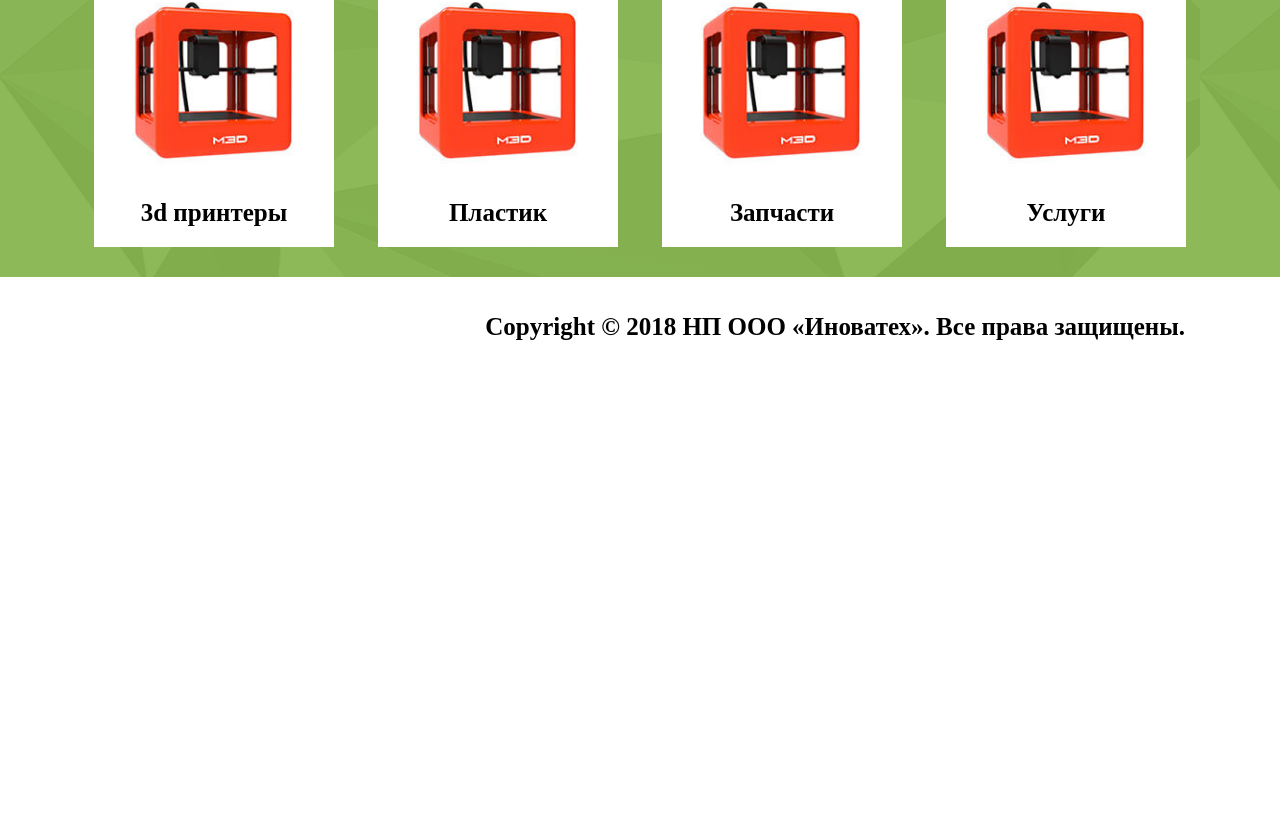
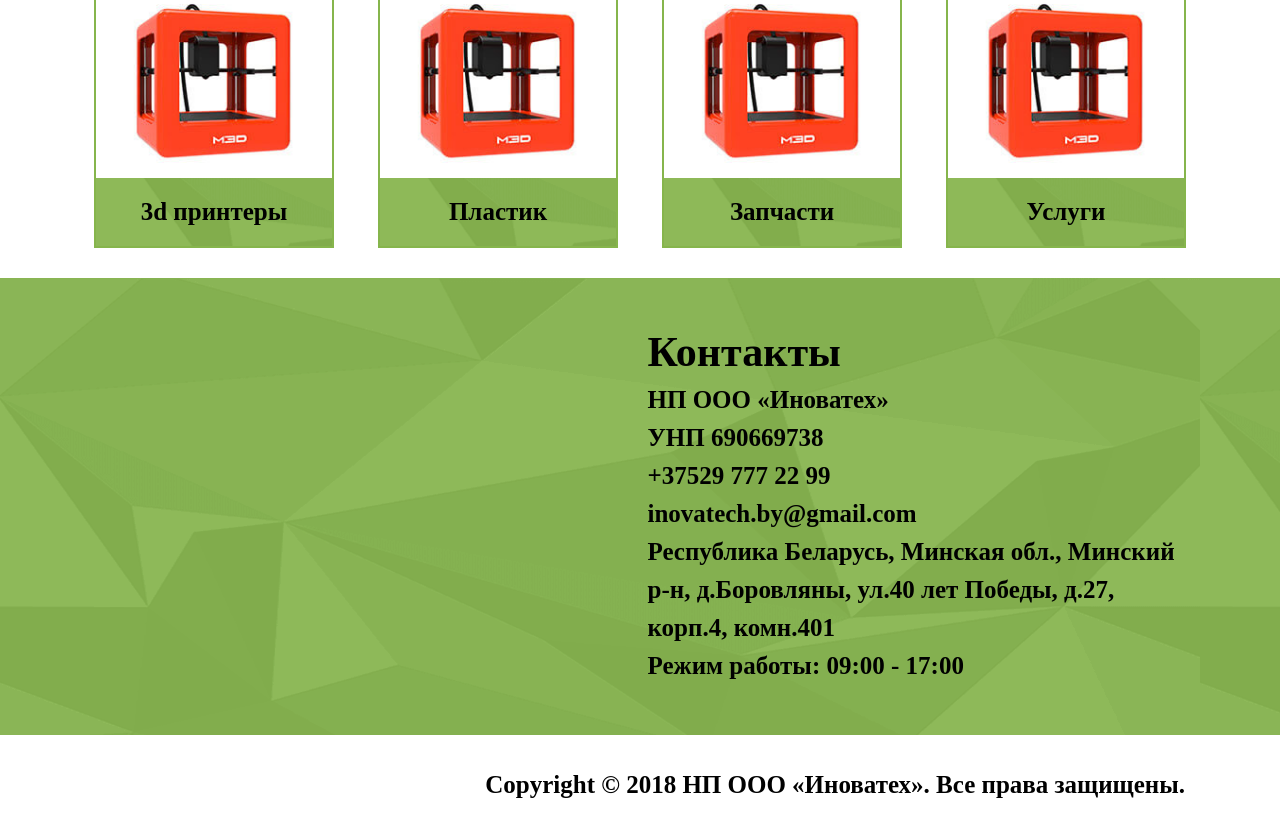
Before and after one commit to radius486/inovatech, a Vue app: page / in a window 1280 px wide. Shown: the part 693-1528 px from the top of the page. Before the commit the page ends 1070 px from the top, so only its background shows below. Built offline with nearby package versions, Linux system fonts and the light colour scheme.

Commit message:
Contacts component.

```diff
--- a/src/assets/styles/components/home-page.sass
+++ b/src/assets/styles/components/home-page.sass
@@ -2,13 +2,15 @@
   font-size: 0
   background-color: #051924
 
+
 .home-catalog
-  background-color: #86b54c
-  background-image: url('../assets/images/background.png')
+  background-color: #fff
+
   .container
     display: flex
     align-items: center
     justify-content: center
+
 
 .home-category
   display: flex
@@ -19,7 +21,10 @@
   margin: 30px 22px
   text-decoration: none
   position: relative
-  background-color: #fff
+  background-color: #86b54c
+  background-image: url('../assets/images/background.png')
+  border: 2px solid #86b54c
+  box-sizing: border-box
 
   &:before
     content: ''
@@ -34,13 +39,29 @@
   &:hover:before
     background-color: rgba(0, 0, 0, 0.2)
 
+
 .home-category_image
   max-width: 100%
   max-height: 192px
   height: auto
+
 
 .home-category_title
   margin: 20px 0
   font-size: 25px
   color: #000
   font-weight: bold
+
+
+.home-contacts
+  background-color: #86b54c
+  background-image: url('../assets/images/background.png')
+
+  .container
+    display: flex
+    align-items: center
+    justify-content: space-between
+    padding: 50px 55px
+
+    > div
+      flex-basis: 50%
--- /dev/null
+++ b/src/assets/styles/components/home-page/contacts-component.sass
@@ -0,0 +1,20 @@
+.contacts_block
+  padding-left: 15px
+
+
+.contacts_title
+  font-size: 42px
+  font-weight: bold
+  margin: 0 0 5px
+
+.contacts_company,
+.contacts_unp,
+.contacts_phone,
+.contacts_email,
+.contacts_address,
+.contacts_working-time
+  font-size: 25px
+  color: #000
+  margin: 0
+  line-height: 38px
+  font-weight: bold
--- a/src/components/home-page.vue
+++ b/src/components/home-page.vue
@@ -25,12 +25,25 @@
         </a>
       </div>
     </section>
+    <section class="home-contacts">
+      <div class="container">
+        <div class="feedback-form"></div>
+        <contacts-component></contacts-component>
+      </div>
+    </section>
   </div>
 </template>
 
 <script>
+
+import ContactsComponent from "./home-page/contacts-component.vue";
 export default {
   name: 'home-page',
+
+  components: {
+    ContactsComponent
+  },
+
   data () {
     return {
     }
--- /dev/null
+++ b/src/components/home-page/contacts-component.vue
@@ -0,0 +1,33 @@
+<template>
+  <div class="contacts_block">
+    <h2 class="contacts_title">{{title}}</h2>
+    <p class="contacts_company">{{company}}</p>
+    <p class="contacts_unp">{{unp}}</p>
+    <p class="contacts_phone">{{phone}}</p>
+    <p class="contacts_email">{{email}}</p>
+    <p class="contacts_address">{{address}}</p>
+    <p class="contacts_working-time">{{workingTime}}</p>
+  </div>
+</template>
+
+<script>
+export default {
+  name: 'contacts-component',
+  data () {
+    return {
+      title: 'Контакты',
+      company: 'НП ООО «Иноватех»',
+      unp: 'УНП 690669738',
+      phone: '+37529 777 22 99',
+      email: 'inovatech.by@gmail.com',
+      address: 'Республика Беларусь, Минская обл., Минский р-н, д.Боровляны, ул.40 лет Победы, д.27, корп.4, комн.401',
+      workingTime: 'Режим работы: 09:00 - 17:00'
+    }
+  }
+}
+</script>
+
+<!-- Add "scoped" attribute to limit CSS to this component only -->
+<style lang='sass'>
+  @import '../../assets/styles/components/home-page/contacts-component.sass'
+</style>
```
